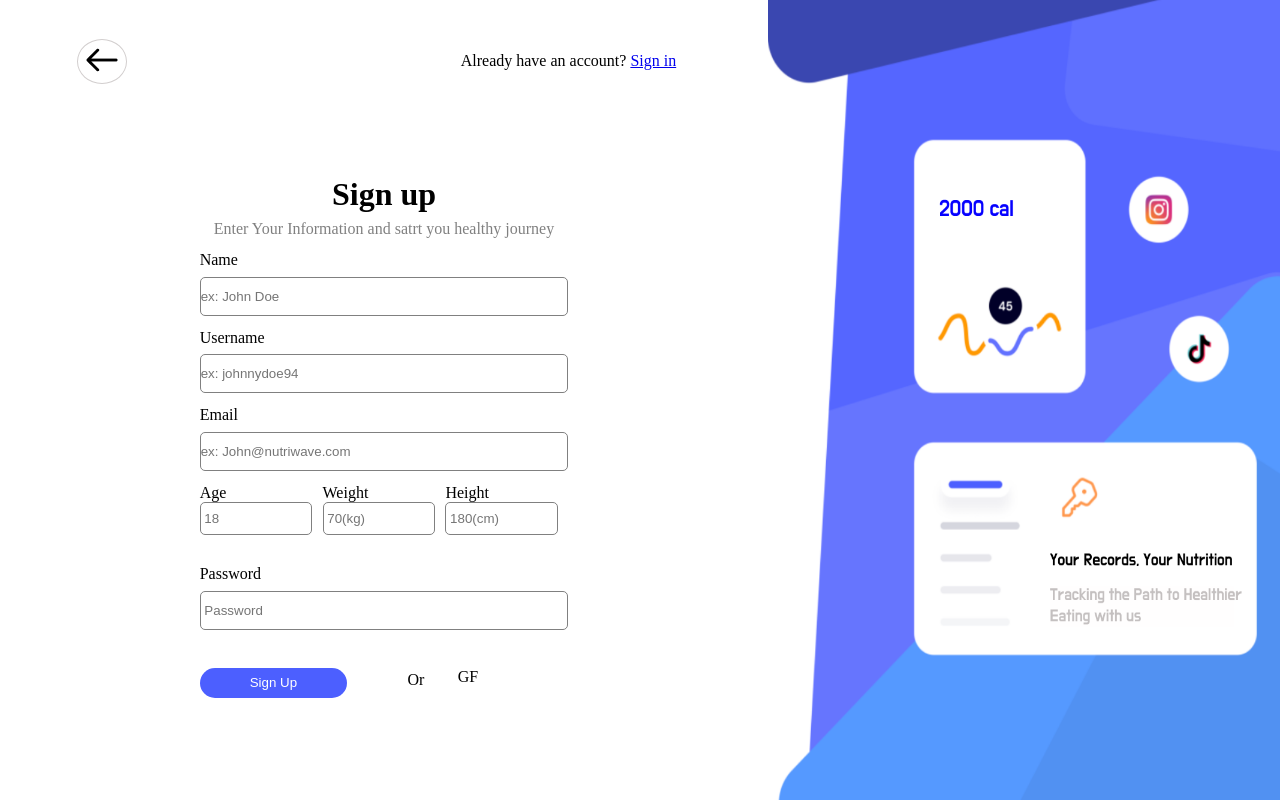
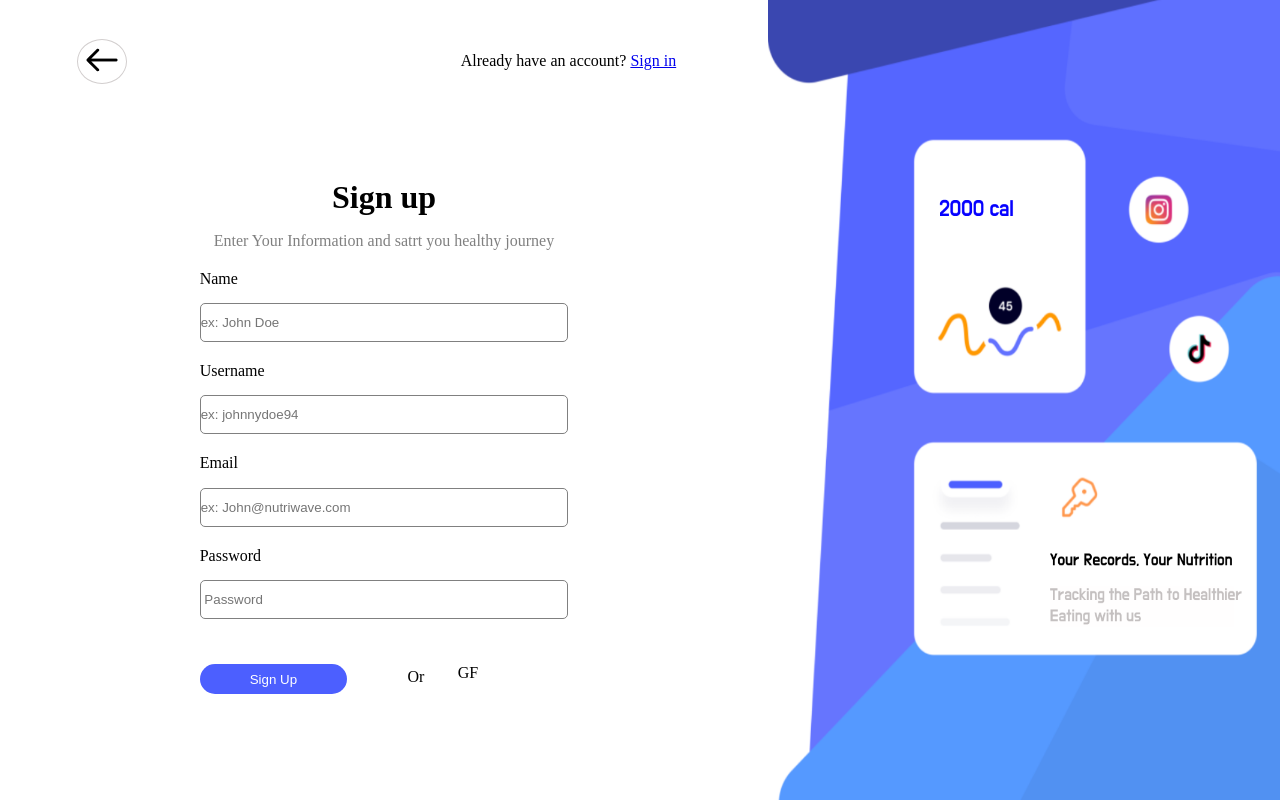
Before and after one commit to kalviumcommunity/S51_Jayavarsan_Capstone_NutriWave, a React (Vite) app in the folder frontend/: page /signup in a window 1280 px wide. Built offline with nearby package versions, Linux system fonts and the light colour scheme; a web font is replaced by a local one.

Commit message:
created signin page design

```diff
--- a/frontend/src/Components/Signin.jsx
+++ b/frontend/src/Components/Signin.jsx
@@ -1,9 +1,93 @@
-import React from 'react'
+import React, { useState } from "react";
+import { Link } from "react-router-dom";
+import "../styles/Signup.css";
+import banner1 from "../assets/banner1.png";
+import backicon from "../assets/back.png";
 
 function Signin() {
+  const [formData, setFormData] = useState({
+    email: "",
+    password: "",
+  });
+
+  const handleChange = (e) => {
+    const { name, value } = e.target;
+    setFormData((prevData) => ({
+      ...prevData,
+      [name]: value,
+    }));
+  };
+
+  const handleSubmit = (e) => {
+    e.preventDefault();
+    // Handle form submission here, you can send the form data to an API or perform any necessary actions
+    console.log(formData);
+  };
+
   return (
-    <div>Signin design coming soon ... </div>
-  )
+    <div className="signup_container_div">
+      <div className="signup_banner_div">
+        <img src={banner1} alt="Banner" />
+      </div>
+      <div className="signup_form_div">
+        <div className="signup_from_main_sub_div">
+          <div className="signup_form_backdiv">
+            <Link to="/">
+              <button>
+                <img src={backicon} alt="" />
+              </button>
+            </Link>
+            <div>
+              <span>
+                Don't have an account? create one{" "}
+                <Link to="/signup">
+                  <span className="signin_button_signup">Sign up</span>
+                </Link>
+              </span>
+            </div>
+          </div>
+          <div className="signup_form_mainsignup_option_div">
+            <form
+              className="signup_form_mainsignup_option_div_forum"
+              onSubmit={handleSubmit}
+            >
+              <h1 className="signup_form_title">Sign up</h1>
+              <p className="signup_form_subtitle">
+                Enter Your Information and satrt you healthy journey
+              </p>
+              <label>Email</label>
+              <input
+                type="email"
+                name="email"
+                placeholder="ex: John@nutriwave.com"
+                value={formData.email}
+                onChange={handleChange}
+              />
+
+              <label>Password</label>
+              <input
+                type="password"
+                name="password"
+                placeholder=" Password"
+                value={formData.password}
+                onChange={handleChange}
+              />
+              <div className="button-container-signuppage">
+                <button className="signup_main_button" type="submit">
+                  Sign in
+                </button>
+                <span>Or</span>
+                <div className="google_facebook_signup">
+                  <div>G</div>
+                  <div>F</div>
+                </div>
+              </div>
+            </form>
+          </div>
+        </div>
+      </div>
+    </div>
+  );
 }
 
-export default Signin
+export default Signin;
--- a/frontend/src/Components/Signup.jsx
+++ b/frontend/src/Components/Signup.jsx
@@ -79,38 +79,7 @@ function Signup() {
                 value={formData.email}
                 onChange={handleChange}
               />
-              <div className="signup_details_fields">
-                <div>
-                <label>Age</label>
-                <input
-                  type="number"
-                  name="age"
-                  placeholder=" 18"
-                  value={formData.age}
-                  onChange={handleChange}
-                />
-                </div>
-                <div>
-                <label>Weight</label>
-                <input
-                  type="number"
-                  name="weight"
-                  placeholder=" 70(kg)"
-                  value={formData.weight}
-                  onChange={handleChange}
-                />
-                </div>
-                <div>
-                <label>Height</label>
-                <input
-                  type="number"
-                  name="height"
-                  placeholder=" 180(cm)"
-                  value={formData.height}
-                  onChange={handleChange}
-                />
-                </div>
-              </div>
+
               <label>Password</label>
               <input
                 type="password"
```
Also changed, not shown: frontend/src/assets/banner1.png (added).
